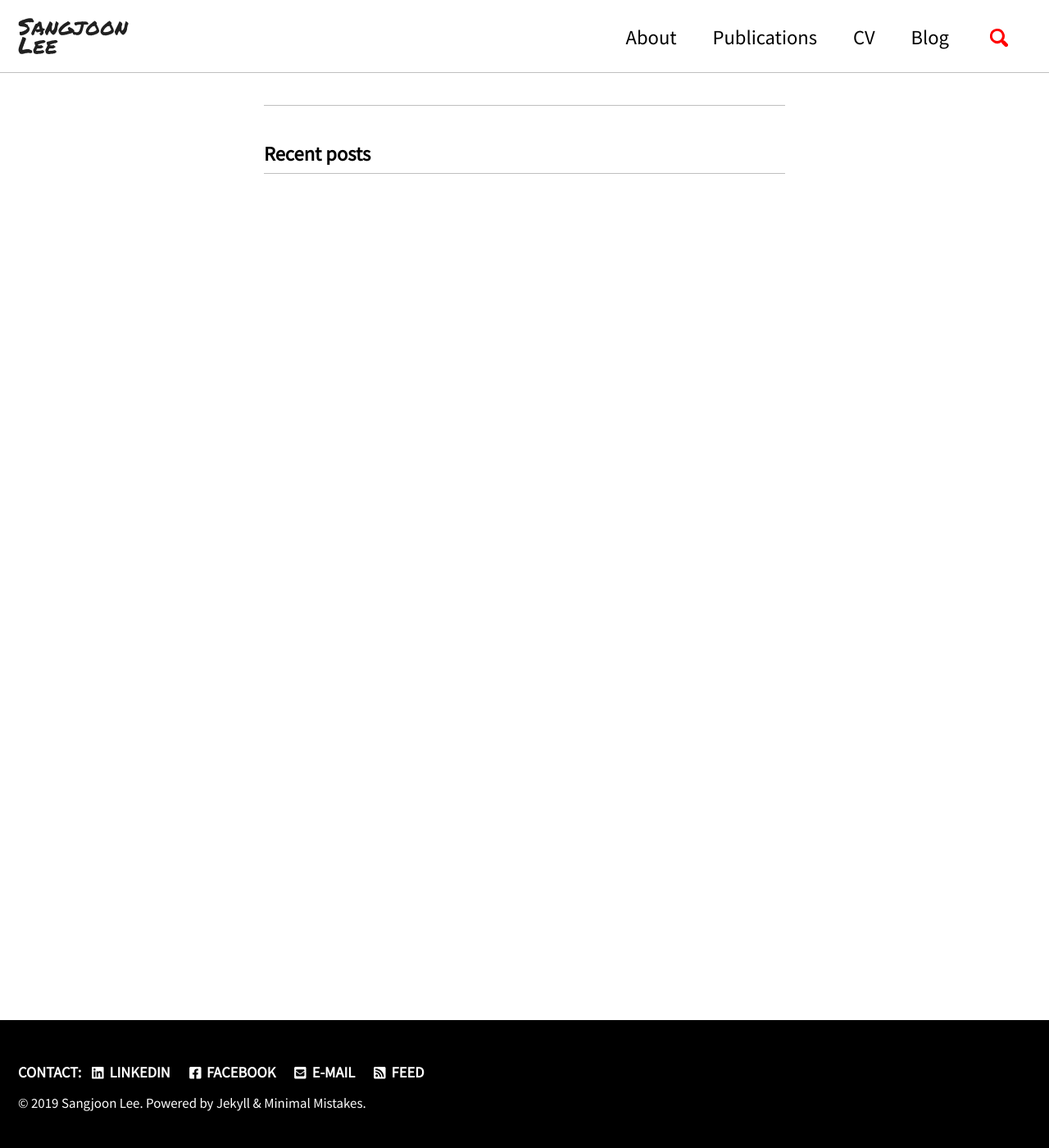
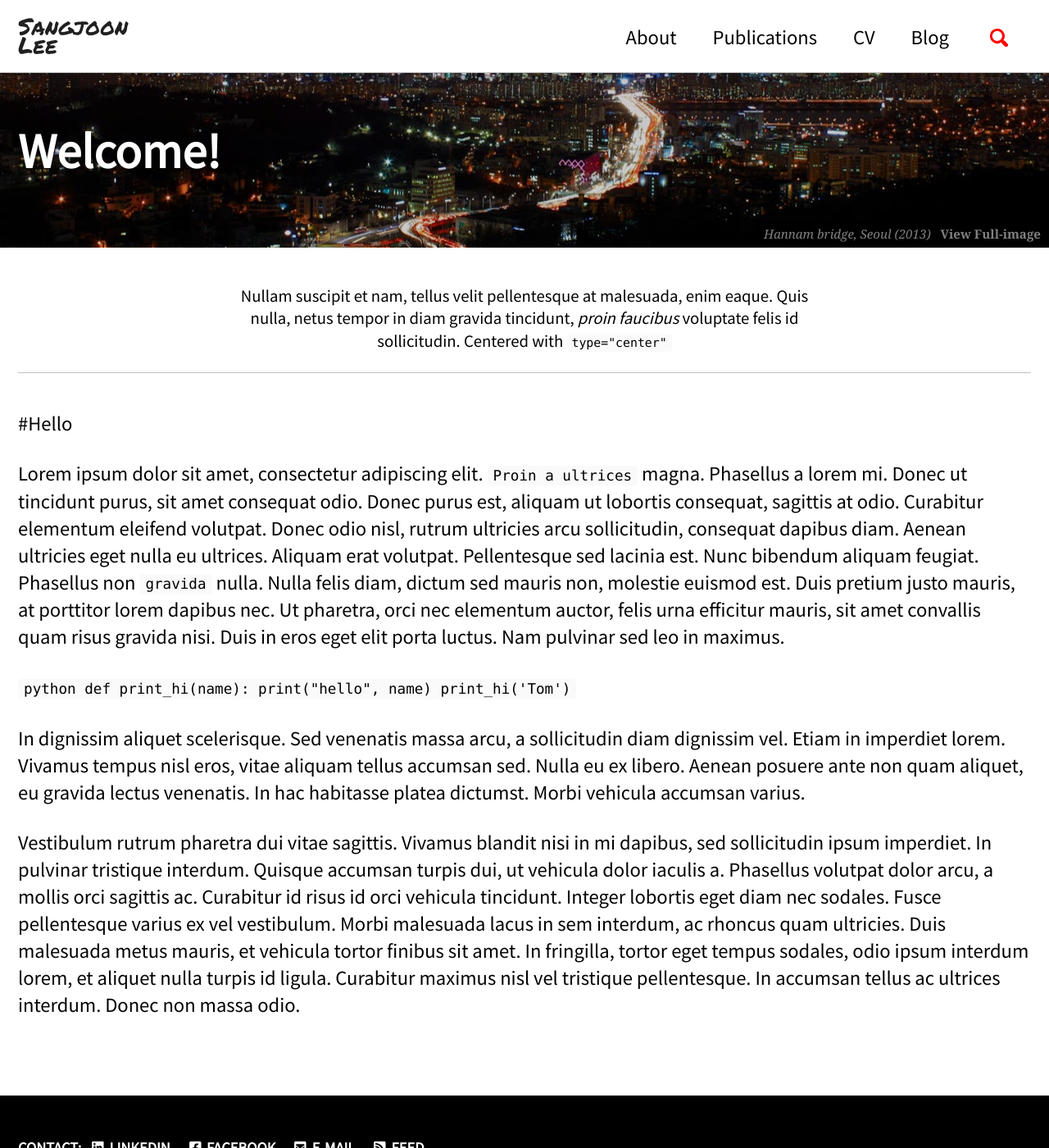
Before and after one commit to jun9303/jun9303.github.io, a Jekyll site: the page built from index.md, in a window 1280 px wide and 1400 px high. Shown: the whole window at 82% size. Built offline with Jekyll 4.4.1, drawn with Linux system fonts in a browser that asks for light colours; cached includes are drawn as plain includes; nearby versions of some CDN libraries; our own code applies the rules of GitHub Pages for plain Markdown files.

Commit message:
modified:   index.md

```diff
--- a/index.md
+++ b/index.md
@@ -7,7 +7,9 @@ header:
   caption: "*Hannam bridge, Seoul (2013)* &nbsp; **[View Full-image](https://sangjoonlee.tk/assets/photographs/hannam_bridge_seoul_2013.jpg)**"
 intro:
   - excerpt: 'Nullam suscipit et nam, tellus velit pellentesque at malesuada, enim eaque. Quis nulla, netus tempor in diam gravida tincidunt, *proin faucibus* voluptate felis id sollicitudin. Centered with `type="center"`'
+---
 
+{% include feature_row id="intro" type="center" %}
 
 #Hello
 
@@ -24,5 +26,3 @@ In dignissim aliquet scelerisque. Sed venenatis massa arcu, a sollicitudin diam
 Vestibulum rutrum pharetra dui vitae sagittis. Vivamus blandit nisi in mi dapibus, sed sollicitudin ipsum imperdiet. In pulvinar tristique interdum. Quisque accumsan turpis dui, ut vehicula dolor iaculis a. Phasellus volutpat dolor arcu, a mollis orci sagittis ac. Curabitur id risus id orci vehicula tincidunt. Integer lobortis eget diam nec sodales. Fusce pellentesque varius ex vel vestibulum. Morbi malesuada lacus in sem interdum, ac rhoncus quam ultricies. Duis malesuada metus mauris, et vehicula tortor finibus sit amet. In fringilla, tortor eget tempus sodales, odio ipsum interdum lorem, et aliquet nulla turpis id ligula. Curabitur maximus nisl vel tristique pellentesque. In accumsan tellus ac ultrices interdum. Donec non massa odio.
 
 [homepage]: https://sangjoonlee.tk/
----
-{% include feature_row id="intro" type="center" %}
```
